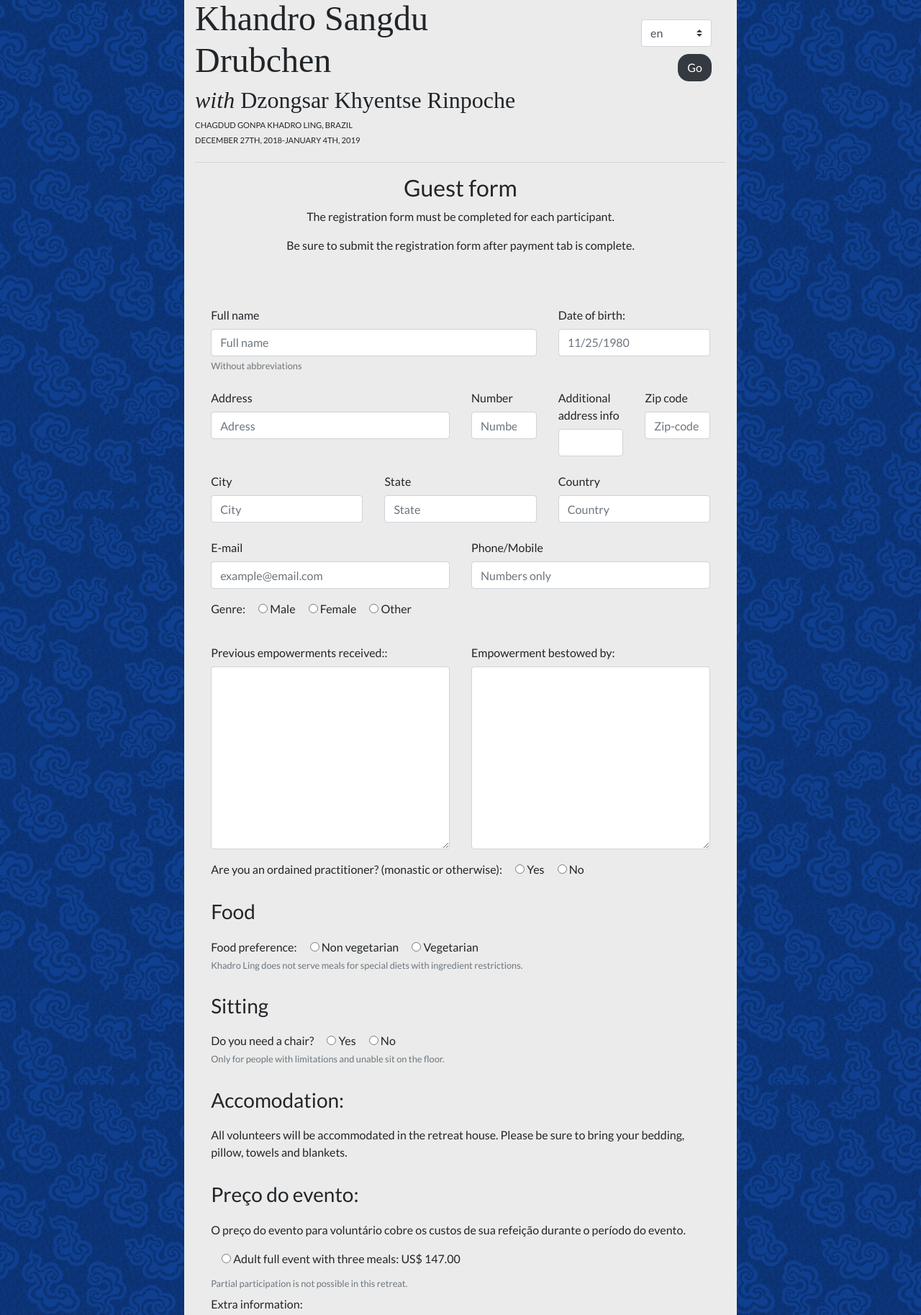
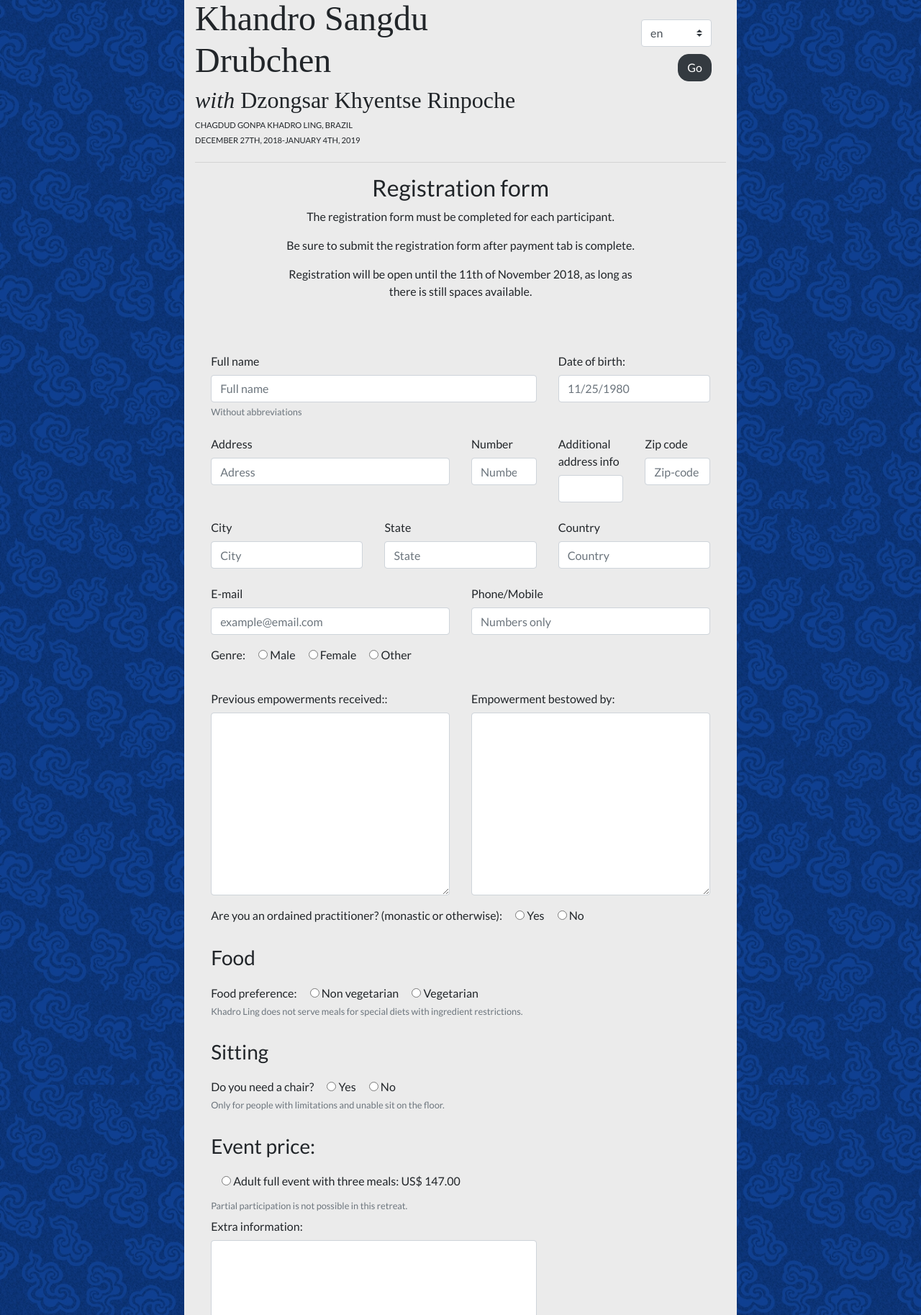
Before and after one commit to davelopeer/dkr_hotsite, a Django app: page /en/special-guest/ in a window 1280 px wide. Shown: the part 93-1920 px from the top of the page at 72% size. Run offline with Django 3.2, Linux system fonts and the light colour scheme; some libraries are stand-ins or nearby versions; some web fonts are replaced.

Commit message:
Change some text in html

```diff
--- a/website/templates/special-guest-form.html
+++ b/website/templates/special-guest-form.html
@@ -10,13 +10,14 @@
 
   {% block body_block %}
 
-    <h2 class="text-center section_title">{% trans "Guest form" %}</h2>
+    <h2 class="text-center section_title">{% trans "Registration form" %}</h2>
     <form class="form" role="form" action="" method="post" enctype="multipart/form-data">
       {% csrf_token %}
       <div class="margin-bottom row justify-content-center">
         <div class=" col-md-9">
           <p class="text-center">{% trans "The registration form must be completed for each participant." %}</p>
           <p class="text-center">{% trans "Be sure to submit the registration form after payment tab is complete." %}</p>
+          <p class="text-center">{% trans "Registration will be open until the 11th of November 2018, as long as there is still spaces available." %}</p>
         </div>
       </div>
       <div class="row">
@@ -151,11 +152,7 @@
       </div>
       <small id="phoneHelp" class="form-text text-muted">{% trans "Only for people with limitations and unable sit on the floor." %}</small>
 
-      <h3 class="form_section_title">{% trans "Accomodation" %}:</h3>
-      <p>{% trans "All volunteers will be accommodated in the retreat house. Please be sure to bring your bedding, pillow, towels and blankets." %}</p>
-
-      <h3 class="form_section_title">{% trans "Preço do evento" %}:</h3>
-      <p>{% trans "O preço do evento para voluntário cobre os custos de sua refeição durante o período do evento." %}</p>
+      <h3 class="form_section_title">{% trans "Event price" %}:</h3>
       <div class="row">
         <div class="custom-controls-stacked col-md-12">
           {% for radio in form.event_option %}
@@ -225,7 +222,7 @@
       <div class="row payment_form">
         <div class="col-md-8 payment_section" id="payment1">
           <h4 class="font-weight-light">Pagamento via Cielo</h4>
-          <p>Pague com seu cartão de crédito ou débito. O evento poderá ser parcelado em até 12x sem juros no cartão</p>
+          <p>Pague com seu cartão de crédito ou débito. O evento poderá ser parcelado em até 6x sem juros no cartão</p>
           <div class="form-group">
             <label class="col-form-label" for="formGroupExampleInput">Nome do titular igual ao que está no cartão:</label>
             {{form.credit_card_name}}
```
Also changed, not shown: db.sqlite3, locale/pt/LC_MESSAGES/django.po, 1 other file.
